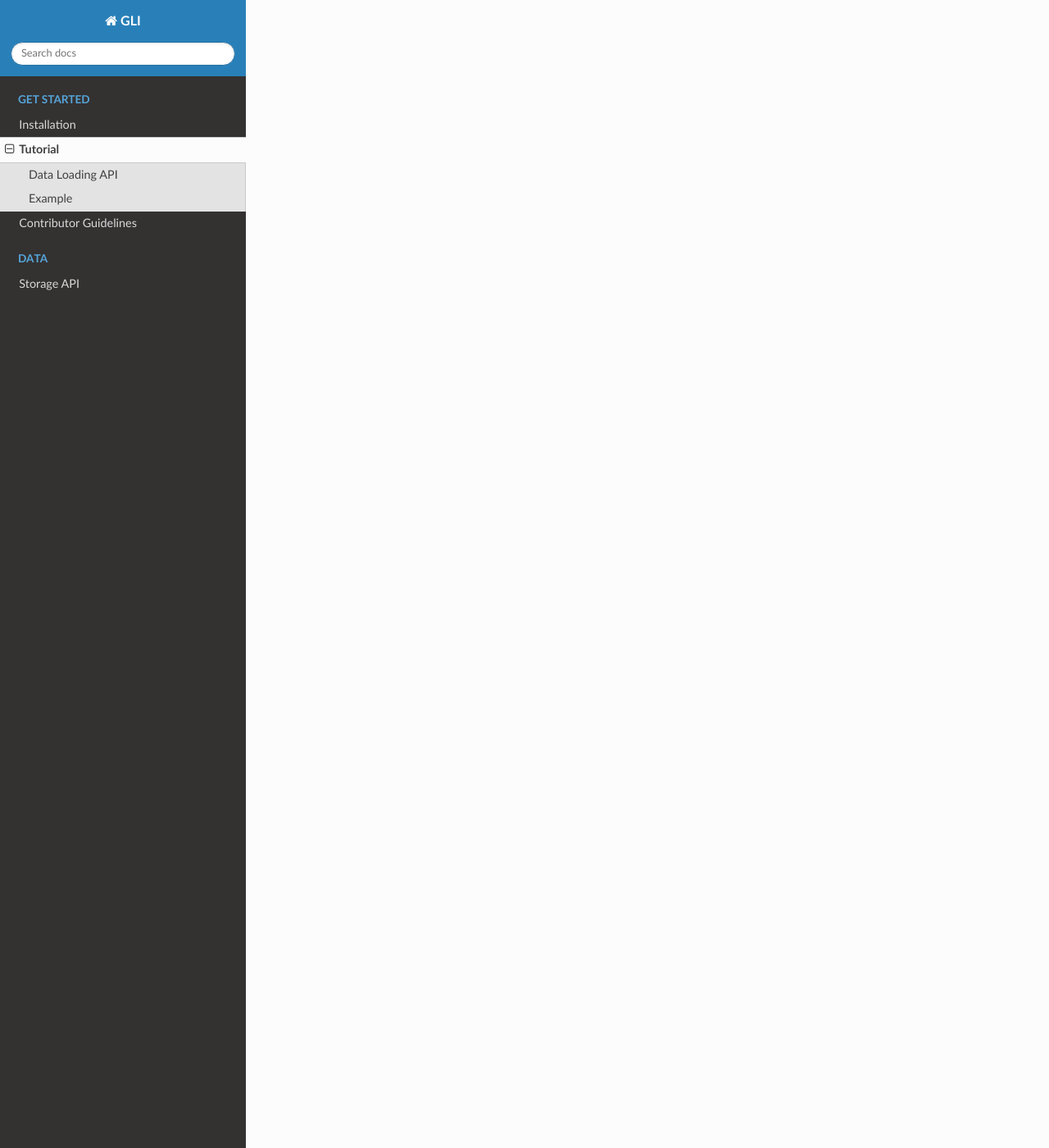
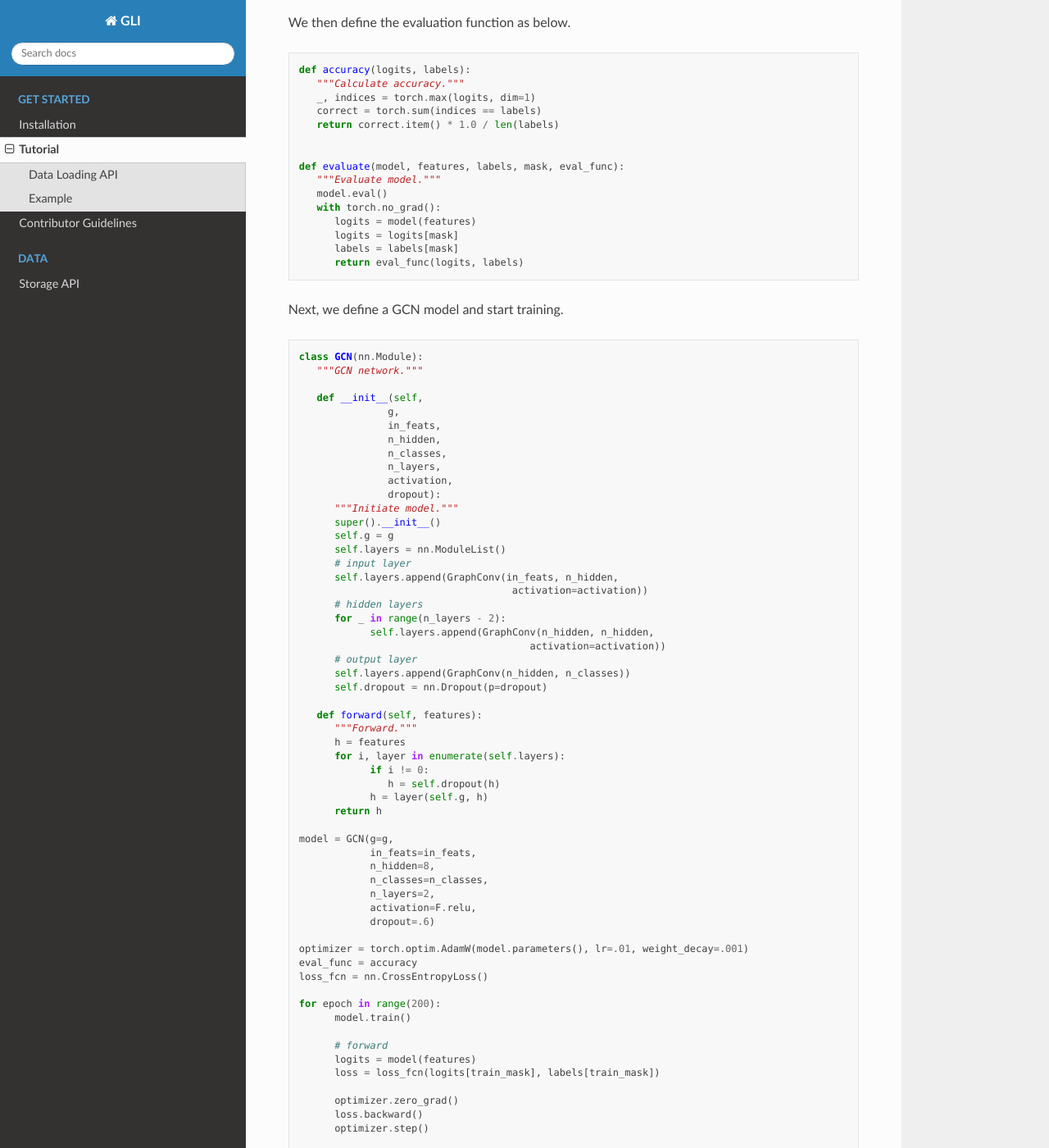
Before and after one commit to Graph-Learning-Benchmarks/gli, a Sphinx documentation site: the page built from docs/source/start/tutorial.rst, in a window 1280 px wide and 1400 px high, scrolled down 1919 px. Shown: the whole window at 82% size. Built offline with Sphinx 7.4.7 and the Read the Docs theme 2.0.0, drawn with Linux system fonts in a browser that asks for light colours; some of the changed text lies outside the part shown.

Commit message:
Update tutorial

```diff
--- a/docs/source/start/tutorial.rst
+++ b/docs/source/start/tutorial.rst
@@ -65,3 +65,131 @@
 ~~~~~~~
 
 Next, let's see a full example of dataloading and training on GLI datasets.
+
+First, import all required modules.
+
+.. code:: python
+
+   import gli
+   import torch
+   from torch import nn
+   import torch.nn.functional as F
+   from dgl.nn.pytorch import GraphConv
+   from gli.utils import to_dense
+
+Then, load the Cora dataset on node classification task.
+
+.. code:: python
+
+   data = gli.dataloading.get_gli_dataset("cora", "NodeClassification")
+   g = data[0]
+   g = to_dense(g)
+
+Since there are sparse features in Cora dataset, we need to convert it to dense for later computation.
+
+We then define the evaluation function as below.
+
+.. code:: python
+
+   def accuracy(logits, labels):
+      """Calculate accuracy."""
+      _, indices = torch.max(logits, dim=1)
+      correct = torch.sum(indices == labels)
+      return correct.item() * 1.0 / len(labels)
+
+
+   def evaluate(model, features, labels, mask, eval_func):
+      """Evaluate model."""
+      model.eval()
+      with torch.no_grad():
+         logits = model(features)
+         logits = logits[mask]
+         labels = labels[mask]
+         return eval_func(logits, labels)
+
+Next, we define a GCN model and start training.
+
+.. code:: python
+
+   class GCN(nn.Module):
+      """GCN network."""
+
+      def __init__(self,
+                  g,
+                  in_feats,
+                  n_hidden,
+                  n_classes,
+                  n_layers,
+                  activation,
+                  dropout):
+         """Initiate model."""
+         super().__init__()
+         self.g = g
+         self.layers = nn.ModuleList()
+         # input layer
+         self.layers.append(GraphConv(in_feats, n_hidden,
+                                       activation=activation))
+         # hidden layers
+         for _ in range(n_layers - 2):
+               self.layers.append(GraphConv(n_hidden, n_hidden,
+                                          activation=activation))
+         # output layer
+         self.layers.append(GraphConv(n_hidden, n_classes))
+         self.dropout = nn.Dropout(p=dropout)
+
+      def forward(self, features):
+         """Forward."""
+         h = features
+         for i, layer in enumerate(self.layers):
+               if i != 0:
+                  h = self.dropout(h)
+               h = layer(self.g, h)
+         return h
+
+   model = GCN(g=g,
+               in_feats=in_feats,
+               n_hidden=8,
+               n_classes=n_classes,
+               n_layers=2,
+               activation=F.relu,
+               dropout=.6)
+
+   optimizer = torch.optim.AdamW(model.parameters(), lr=.01, weight_decay=.001)
+   eval_func = accuracy
+   loss_fcn = nn.CrossEntropyLoss()
+
+   for epoch in range(200):
+         model.train()
+
+         # forward
+         logits = model(features)
+         loss = loss_fcn(logits[train_mask], labels[train_mask])
+
+         optimizer.zero_grad()
+         loss.backward()
+         optimizer.step()
+
+         train_acc = eval_func(logits[train_mask], labels[train_mask])
+         val_acc = evaluate(model, features, labels, val_mask, eval_func)
+         print(f"Epoch {epoch:05d} | Loss {loss.item():.4f} |"
+               f"TrainAcc {train_acc:.4f} | ValAcc {val_acc:.4f}")
+
+   test_acc = evaluate(model, features, labels, test_mask, eval_func)
+   print(f"Test Accuracy: {test_acc:.4f}")
+
+Output:
+
+.. code:: text
+
+   Epoch 00000 | Loss 1.9454 |TrainAcc 0.1429 | ValAcc 0.3180
+   Epoch 00001 | Loss 1.9375 |TrainAcc 0.2500 | ValAcc 0.3580
+   Epoch 00002 | Loss 1.9318 |TrainAcc 0.3286 | ValAcc 0.3940
+   Epoch 00003 | Loss 1.9242 |TrainAcc 0.3357 | ValAcc 0.4100
+   Epoch 00004 | Loss 1.9138 |TrainAcc 0.4214 | ValAcc 0.4420
+   Epoch 00005 | Loss 1.9039 |TrainAcc 0.5143 | ValAcc 0.4720
+   Epoch 00006 | Loss 1.9002 |TrainAcc 0.4143 | ValAcc 0.4740
+   Epoch 00007 | Loss 1.8891 |TrainAcc 0.4643 | ValAcc 0.4660
+   Epoch 00008 | Loss 1.8787 |TrainAcc 0.5071 | ValAcc 0.4760
+   Epoch 00009 | Loss 1.8733 |TrainAcc 0.4286 | ValAcc 0.5020
+   Epoch 00010 | Loss 1.8581 |TrainAcc 0.5857 | ValAcc 0.5280
+   ...
```
